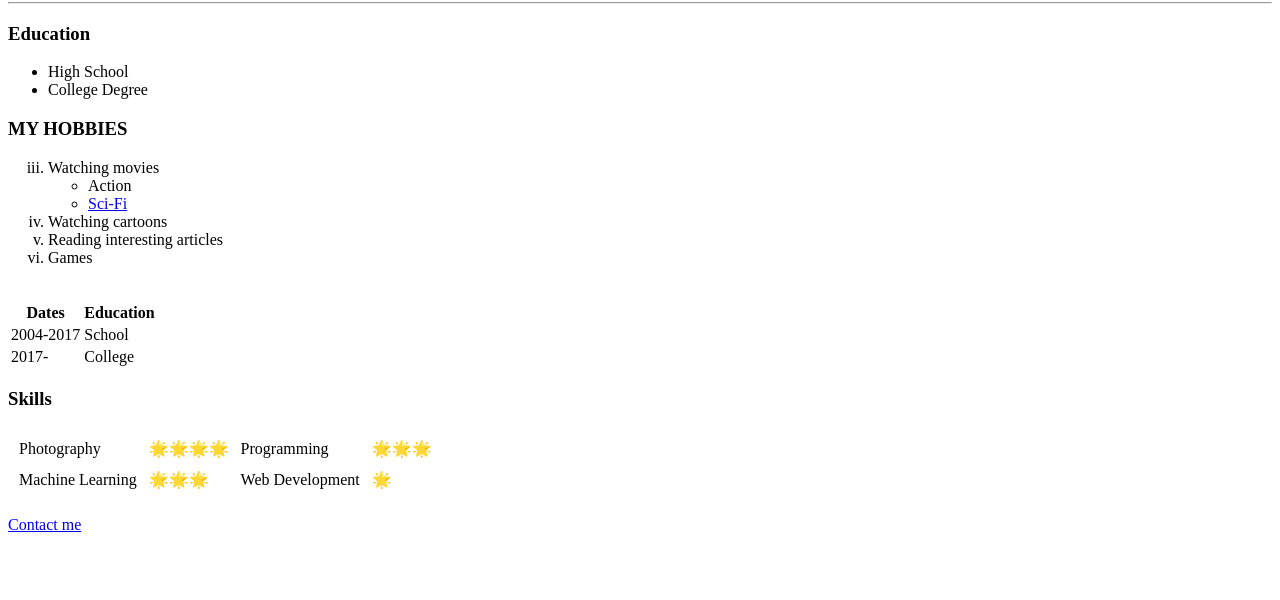
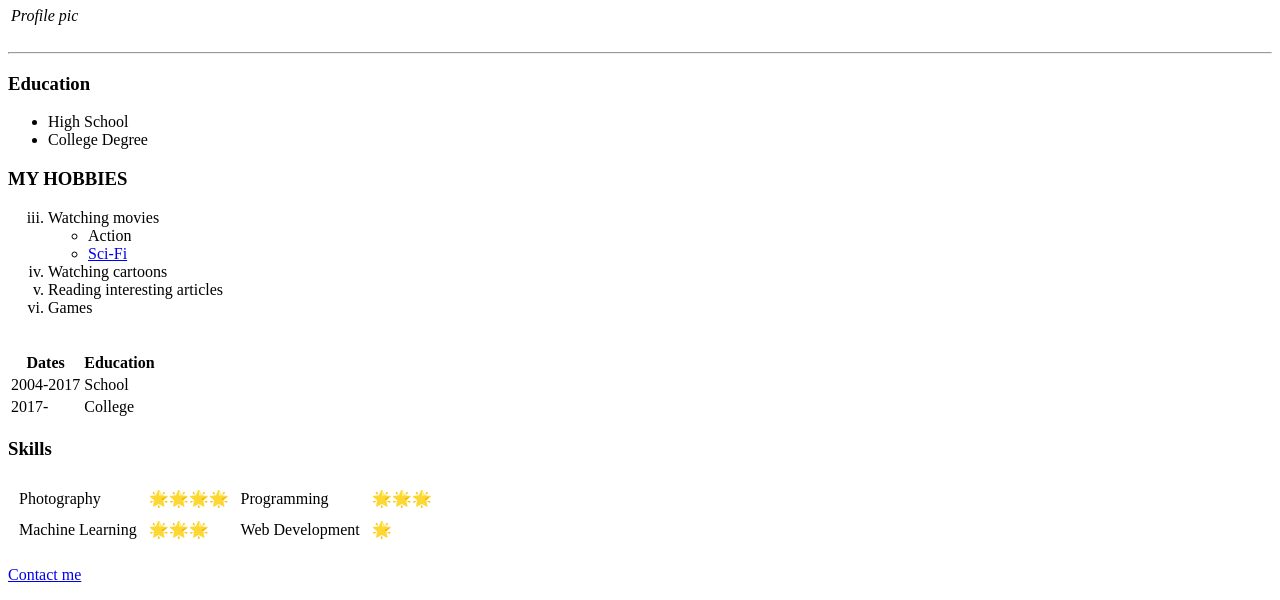
Before and after one commit to nikgautam/cv, a plain HTML site: page index.html in a window 1280 px wide. Shown: the part 324-924 px from the top of the page. Before the commit the page ends 874 px from the top, so only its background shows below. Drawn offline with Linux system fonts and the light colour scheme.

Commit message:
Update index.html

```diff
--- a/index.html
+++ b/index.html
@@ -10,7 +10,7 @@
     <table>
         <td>
             <img src="https://avatars3.githubusercontent.com/u/37222538?s=460&v=4" alt="My profile pic">
-            <!--<em><p>Profile pic</p></em>-->
+            <em><p>Profile pic</p></em>
         </td>
         <td>
             <h1>Nikhil</h1>
```
